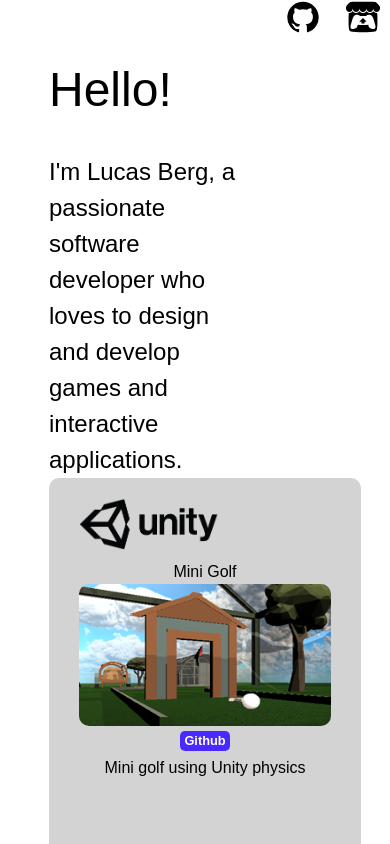
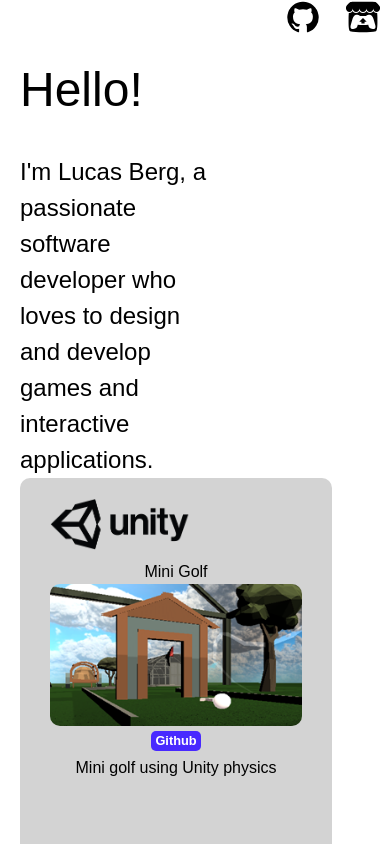
Before and after one commit to lucasberg29/portfolio, a React (Vite) app: page / in a window 390 px wide. Shown: the top 844 px of the page. Built offline with nearby package versions, Linux system fonts and the light colour scheme.

Commit message:
removed hash router and fixed some styling

```diff
--- a/src/App.jsx
+++ b/src/App.jsx
@@ -1,11 +1,7 @@
-import React, { useState } from "react";
-import { Unity, useUnityContext } from "react-unity-webgl";
-import { Routes, Route, Navigate  } from 'react-router-dom';
+import { useState } from "react";
 import HomePage from './pages/HomePage.jsx';
 import GamesPage from './pages/GamesPage.jsx';
-import AboutMePage from './pages/AboutMePage.jsx';
 import ContactPage from './pages/ContactPage.jsx';
-import NotFound from './components/NotFound.jsx';
 import Navigation from './components/Navigation.jsx';
 import Footer from './components/Footer.jsx';
 import './styles/site.scss';
@@ -21,21 +17,29 @@ function App() {
     setSelectedPage(path);
   };
 
+  const renderPage = () => {
+    switch (selectedPage) {
+      case 'home':
+        return <HomePage currentPage={selectedPage} setSelectedPage={setSelectedPage} />;
+      case 'games':
+        return <GamesPage setSelectedPage={setSelectedPage} />;
+      case 'contact':
+        return <ContactPage setSelectedPage={setSelectedPage} />;
+      default:
+        return <HomePage currentPage={selectedPage} setSelectedPage={setSelectedPage} />;
+    }
+  };
+
   return (
-      <div className="siteWrapper">
-        <Navigation currentPage={selectedPage} onNavigate={handleNavigation} className="navigation"/>
-        <div className="siteBodyContainer">
-          <Routes className="siteBody">
-            <Route path= {`/`} element={<HomePage currentPage={selectedPage} setSelectedPage={setSelectedPage} />} />
-            <Route path= {`home`} element={<HomePage currentPage={selectedPage} setSelectedPage={setSelectedPage} />} />
-            <Route path= {`games`} element={<GamesPage setSelectedPage={setSelectedPage} />} />
-            {/* <Route path= {`about`} element={<AboutMePage setSelectedPage={setSelectedPage} />} /> */}
-            <Route path= {`contact`} element={<ContactPage setSelectedPage={setSelectedPage} />} />
-            <Route path= {`*`} element={<HomePage currentPage={selectedPage} setSelectedPage={setSelectedPage} />} />
-          </Routes>
+    <div className="siteWrapper">
+      <Navigation currentPage={selectedPage} onNavigate={setSelectedPage} className="navigation" />
+      <div className="siteBodyContainer">
+        <div className="siteBody">
+          {renderPage()}
         </div>
-        <Footer/>
       </div>
+      <Footer />
+    </div>
   );
 }
 
--- a/src/components/Navigation.jsx
+++ b/src/components/Navigation.jsx
@@ -1,56 +1,81 @@
-import React, { useState } from 'react';
-import { NavLink } from 'react-router-dom';
+import { useState } from 'react';
 import GitHubIcon from '@mui/icons-material/GitHub';
 import itchIcon from '../assets/icons/itch-io-svgrepo-com.svg';
 
-function Navigation ({ onNavigate, currentPage }) {
+function Navigation({ onNavigate, currentPage }) {
   const [isNavigationExpanded, setIsNavigationExpanded] = useState(false);
 
-    const isNavCurrentPage = (page) =>{
-        return page === currentPage;
-    }
+  const isNavCurrentPage = (page) => page === currentPage;
 
   function handleBurgerClick() {
     setIsNavigationExpanded(!isNavigationExpanded);
   }
 
+  const navItem = (page, label, className = 'navLink') => (
+    <button
+      className={`${className} ${isNavCurrentPage(page) ? 'activeNavLink' : ''}`}
+      onClick={() => {
+        onNavigate(page);
+        setIsNavigationExpanded(false);
+      }}
+    >
+      {label}
+    </button>
+  );
+
   return (
-        <div style={{width: "100%"}}>
+    <div style={{ width: '100%' }}>
       <nav className="flex items-center justify-between flex-wrap bg-teal-500 p-6">
         <div className="w-full block flex-grow lg:flex lg:items-center lg:w-auto">
           <div className="text-sm lg:flex-grow navigationItems">
             <div className="navLinkLeft">
               <div className="block menuBurger">
-                                <button onClick={handleBurgerClick} className="flex items-center px-3 py-2 border rounded text-teal-200 border-teal-400 hover:text-white hover:border-white">
-                                    <svg className="fill-current h-3 w-3" viewBox="0 0 20 20" xmlns="http://www.w3.org/2000/svg">
+                <button
+                  onClick={handleBurgerClick}
+                  className="flex items-center px-3 py-2 border rounded text-teal-200 border-teal-400 hover:text-white hover:border-white"
+                >
+                  <svg
+                    className="fill-current h-3 w-3"
+                    viewBox="0 0 20 20"
+                    xmlns="http://www.w3.org/2000/svg"
+                  >
                     <title>Menu</title>
-                                    <path d="M0 3h20v2H0V3zm0 6h20v2H0V9zm0 6h20v2H0v-2z"/>
+                    <path d="M0 3h20v2H0V3zm0 6h20v2H0V9zm0 6h20v2H0v-2z" />
                   </svg>
                 </button>
               </div>
-                            <NavLink className={`navLink ${isNavCurrentPage('home') ? 'activeNavLink' : ''}`} onClick={() => onNavigate('home')} to={`home`}>Home</NavLink>
-                            <NavLink className={`navLink ${isNavCurrentPage('games') ? 'activeNavLink' : ''}`} onClick={() => onNavigate('games')} to={`games`}>Games</NavLink>
-                            <NavLink className={`navLink ${isNavCurrentPage('contact') ? 'activeNavLink' : ''}`} onClick={() => onNavigate('contact')} to={`contact`}>Contact</NavLink>
+              {navItem('home', 'Home')}
+              {navItem('games', 'Games')}
+              {navItem('contact', 'Contact')}
             </div>
-                        <div className='navLinkRight'>
-                            <a className="navLinkRightIcon" href="https://github.com/lucasberg29" target="_blank" rel="noopener noreferrer">
-                                <GitHubIcon style={{ width: '34px', height: '34px' }}/>
+            <div className="navLinkRight">
+              <a
+                className="navLinkRightIcon"
+                href="https://github.com/lucasberg29"
+                target="_blank"
+                rel="noopener noreferrer"
+              >
+                <GitHubIcon style={{ width: '34px', height: '34px' }} />
               </a>
-                            <a className="navLinkRightIcon" href="https://lucasberg29.itch.io/">
-                                <img  width="100%" className="itchIcon" src={itchIcon} alt="itch.io logo"></img>
+              <a
+                className="navLinkRightIcon"
+                href="https://lucasberg29.itch.io/"
+                target="_blank"
+                rel="noopener noreferrer"
+              >
+                <img width="100%" className="itchIcon" src={itchIcon} alt="itch.io logo" />
               </a>
             </div>
           </div>
         </div>
       </nav>
       <div className={isNavigationExpanded ? 'mobileNav expandedNav' : 'mobileNav'}>
-                <NavLink className={`navExpandedLink ${isNavCurrentPage('home') ? 'activeNavLink' : ''}`} onClick={() => onNavigate('home')} to={`home`}>Home</NavLink>
-                <NavLink className={`navExpandedLink ${isNavCurrentPage('games') ? 'activeNavLink' : ''}`} onClick={() => onNavigate('games')} to={`games`}>Games</NavLink>
-                <NavLink className={`navExpandedLink ${isNavCurrentPage('about') ? 'activeNavLink' : ''}`} onClick={() => onNavigate('about')} to={`about`}>About</NavLink>
-                <NavLink className={`navExpandedLink ${isNavCurrentPage('contact') ? 'activeNavLink' : ''}`} onClick={() => onNavigate('contact')} to={`contact`}>Contact</NavLink>
+        {navItem('home', 'Home', 'navExpandedLink')}
+        {navItem('games', 'Games', 'navExpandedLink')}
+        {navItem('contact', 'Contact', 'navExpandedLink')}
       </div>
     </div>
   );
-};
+}
 
 export default Navigation;
--- a/src/main.jsx
+++ b/src/main.jsx
@@ -1,12 +1,8 @@
-import { StrictMode } from 'react'
 import { createRoot } from 'react-dom/client'
-import { HashRouter } from 'react-router-dom';
 import App from './App.jsx'
 import './index.css'
 
 createRoot(document.getElementById('root')).render(
-  <HashRouter>
     <App/>
-  </HashRouter>
   ,
 )
--- a/src/styles/pages.scss
+++ b/src/styles/pages.scss
@@ -15,6 +15,7 @@
     justify-content: center;
     align-items: center;
     flex: 1;
+    margin-left: 50px;
 }
 
 .homePage{
@@ -38,3 +39,15 @@
     min-height: 80px;
     margin-top: 30px;
 }
+
+@media (max-width: 1024px) {
+  .siteBodyContainer {
+    margin-left: 30px;
+  }
+}
+
+@media (max-width: 768px) {
+  .siteBodyContainer {
+    margin-left: 0;
+  }
+}
```
Lines whose indentation alone changed are shown as unchanged.
